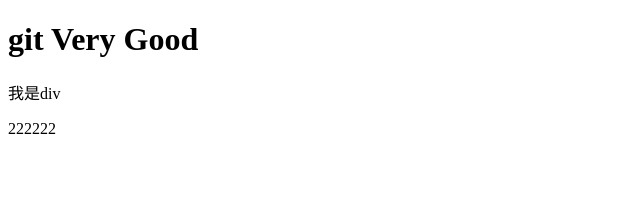
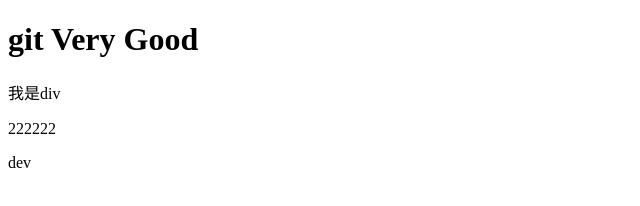
Before and after one commit to WeiZaiz/git-demo, a plain HTML site: page index.html in a window 1280 px wide. Shown: the full height of the page, 0-640 px from the left. Drawn offline with Linux system fonts and the light colour scheme.

Commit message:
dev fixed

```diff
--- a/index.html
+++ b/index.html
@@ -12,6 +12,7 @@
     <h1>git Very Good</h1>
     <div>我是div</div>
     <p>222222</p>
+    <span>dev</span>
 </body>
 
 </html>
```
